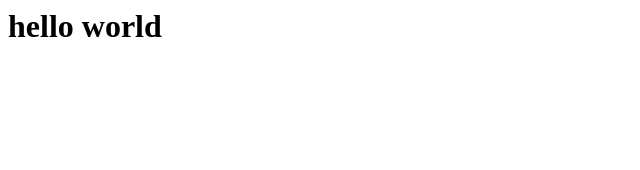
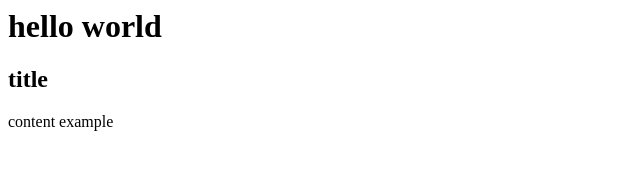
Before and after one commit to imcj/imcj.me, a plain HTML site: page index.html in a window 1280 px wide. Shown: the whole page, without its empty margins (0-640 px from the left). Drawn offline with Linux system fonts and the light colour scheme.

Commit message:
Update index.html

```diff
--- a/index.html
+++ b/index.html
@@ -1 +1,5 @@
 <h1>hello world</h1>
+<h2>title</h2>
+<article>
+  <p>content example</p>
+</article>
```
